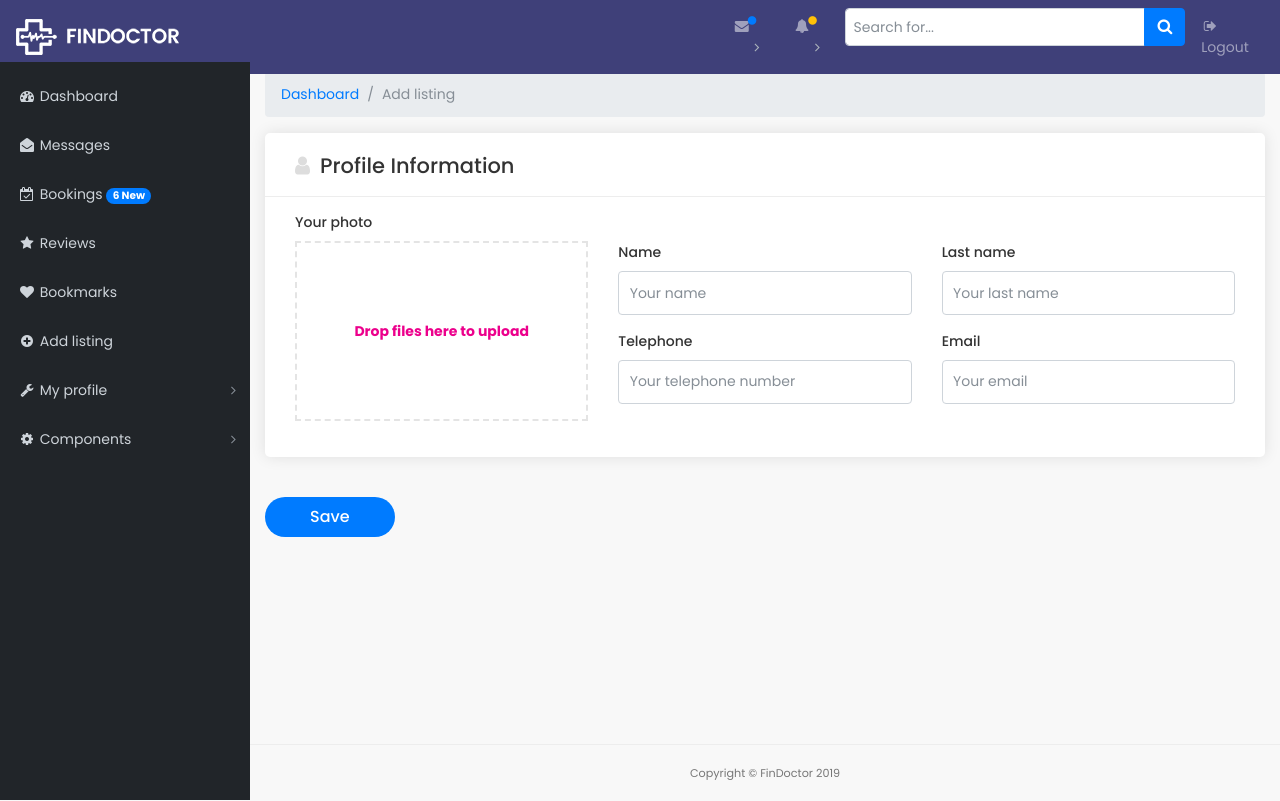
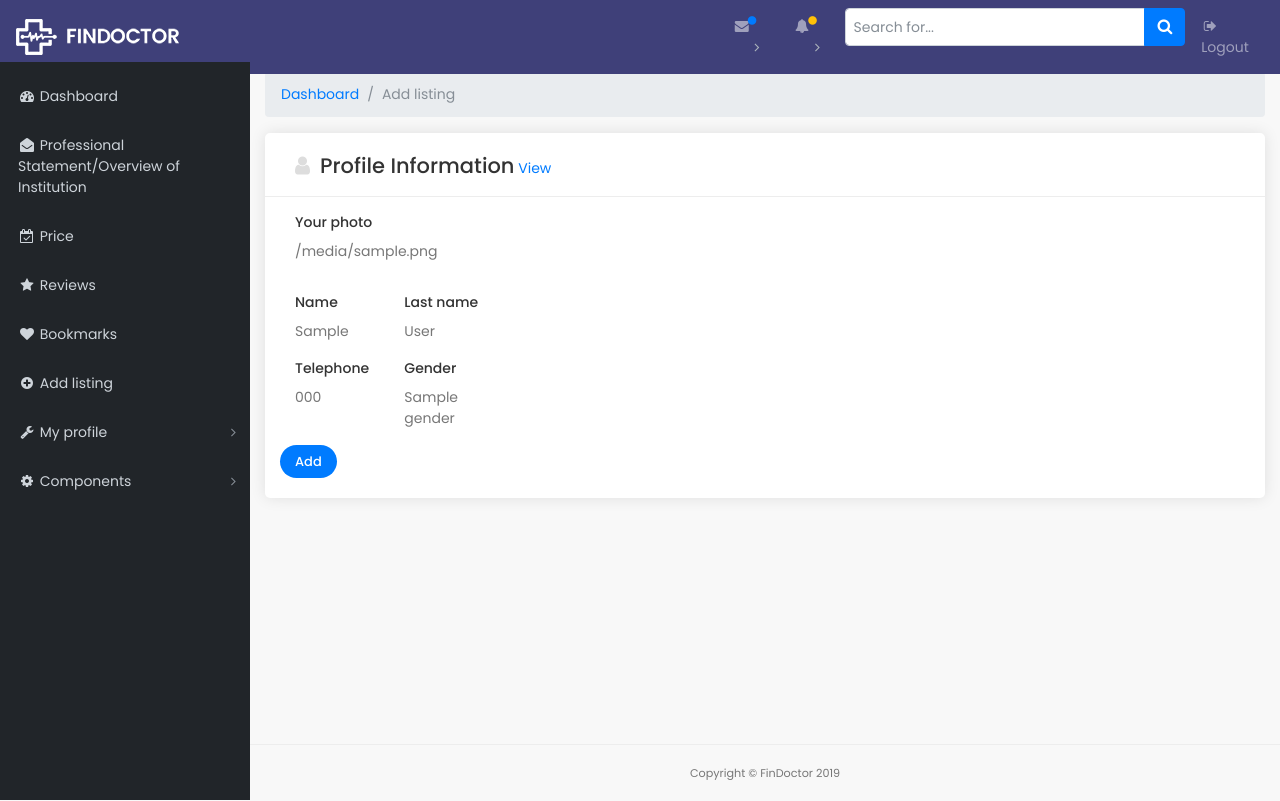
Before and after one commit to iamdeveloper-me/medix, a Django app: template medix/templates/dashboard/practice.html in a window 1280 px wide. Run offline with Django 3.2, Linux system fonts and the light colour scheme; the template is opened without the code that fills it: most values are stand-ins (such as "Sample title", 1, 10 or a date in 2020); one stand-in notice (Sample message) is shown; some libraries are stand-ins or nearby versions.

Commit message:
Working on Practice dashboard functionality

```diff
--- a/medix/apps/users/models.py
+++ b/medix/apps/users/models.py
@@ -29,7 +29,8 @@
     contact_person = models.CharField(_("Contact Person"), max_length=254, blank = True, null = True)
     pricing = models.FloatField(_("Pricing"), blank = True, null = True)
     description = models.TextField(_("Descrption"), blank = True, null = True)
-    image = models.ImageField(_("Image"), blank = True, null=True)
+    image = models.ImageField(_("Image"), null=True)
+    experience = models.CharField(_("Experience"), max_length=5, blank = True, null = True)
 
     def __str__(self):
         return self.user.email
--- a/medix/templates/dashboard/practice.html
+++ b/medix/templates/dashboard/practice.html
@@ -13,15 +13,26 @@
         </li>
         <li class="breadcrumb-item active">Add listing</li>
       </ol>
+      {% for message in messages %}
+      <p {% if message.tags %} class="{{message.tags}}" {% endif %}>{{ message }}</p>
+  {% endfor %}
+  <script type="text/javascript">
+      setTimeout(function(){
+      $(".success").hide();
+      $(".error").hide();
+      }, 5000);
+  </script>
         <div class="box_general padding_bottom">
             <div class="header_box version_2">
                 <h2><i class="fa fa-user"></i>Profile Information</h2>
+                <a href="{% url 'users:profile-information' request.user.profile.id %}">View</a>
             </div>
             <div class="row">
+                <form method="POST" role="form" action="" enctype="multipart/form-data">{% csrf_token %}
                     <div class="col-md-4">
                         <div class="form-group">
                         <label>Your photo</label>
-                        <form action="/file-upload" class="dropzone"></form>
+                            {{profile_info.image}}
                         </div>
                     </div>
                     <div class="col-md-8 add_top_30">
@@ -29,13 +40,14 @@
                             <div class="col-md-6">
                                 <div class="form-group">
                                     <label>Name</label>
-                                <input type="text" class="form-control" placeholder="Your name">
+                                    {{user_info.first_name}}
                                 </div>
                             </div>
                             <div class="col-md-6">
                                 <div class="form-group">
                                     <label>Last name</label>
-                                <input type="text" class="form-control" placeholder="Your last name">
+                                    {{user_info.last_name}}
+
                                 </div>
                             </div>
                         </div>
@@ -44,22 +56,26 @@
                             <div class="col-md-6">
                                 <div class="form-group">
                                     <label>Telephone</label>
-                                <input type="text" class="form-control" placeholder="Your telephone number">
+                                    {{profile_info.phone}}
                                 </div>
                             </div>
                             <div class="col-md-6">
                                 <div class="form-group">
-                                <label>Email</label>
-                                <input type="email" class="form-control" placeholder="Your email">
+                                    <label>Gender</label>
+                                    {{profile_info.gender}}
                                 </div>
                             </div>
                         </div>
                         <!-- /row-->
                     </div>
+                    <div class="back_btn">
+                    <input type="submit" class="btn_1" value="Add" id="submit-register">
+                    </div>
+                </form>
             </div>
         </div>
 
-        <p class="save_btn"><a href="#0" class="btn_1 medium">Save</a></p>
+
       </div>
       <!-- /.container-fluid-->
     </div>
--- a/medix/templates/layout/user_layout.html
+++ b/medix/templates/layout/user_layout.html
@@ -44,21 +44,21 @@
     <div class="collapse navbar-collapse" id="navbarResponsive">
       <ul class="navbar-nav navbar-sidenav" id="exampleAccordion">
         <li class="nav-item" data-toggle="tooltip" data-placement="right" title="Dashboard">
-          <a class="nav-link" href="">
+          <a class="nav-link" href="{% url 'users:practice-dashboard'  request.user.profile.id %}">
             <i class="fa fa-fw fa-dashboard"></i>
             <span class="nav-link-text">Dashboard</span>
           </a>
         </li>
         <li class="nav-item" data-toggle="tooltip" data-placement="right" title="Messages">
-          <a class="nav-link" href="">
+          <a class="nav-link" href="{% url 'users:professional-overview'  request.user.profile.id %}">
             <i class="fa fa-fw fa-envelope-open"></i>
-            <span class="nav-link-text">Messages</span>
+            <span class="nav-link-text">Professional Statement/Overview of Institution</span>
           </a>
         </li>
         <li class="nav-item" data-toggle="tooltip" data-placement="right" title="Bookings">
-          <a class="nav-link" href="">
+          <a class="nav-link" href="{% url 'users:price'  request.user.profile.id %}">
             <i class="fa fa-fw fa-calendar-check-o"></i>
-            <span class="nav-link-text">Bookings <span class="badge badge-pill badge-primary">6 New</span></span>
+            <span class="nav-link-text">Price</span>
           </a>
         </li>
         <li class="nav-item" data-toggle="tooltip" data-placement="right" title="Reviews">
```
Also changed, not shown: medix/apps/users/forms.py (+20 -0 lines), medix/apps/users/urls.py (+15 -1 lines), medix/apps/users/views.py (+62 -5 lines), 1 other file. Lines whose indentation alone changed are shown as unchanged.
